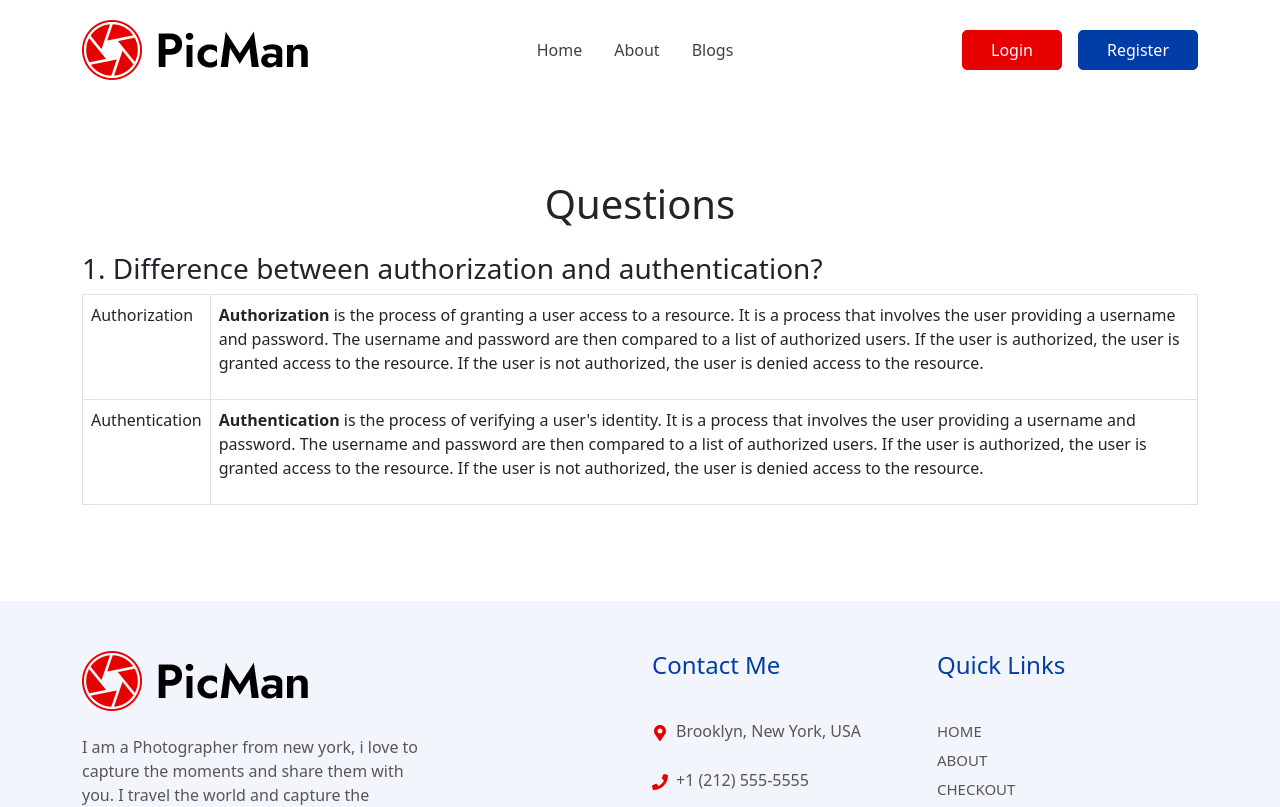
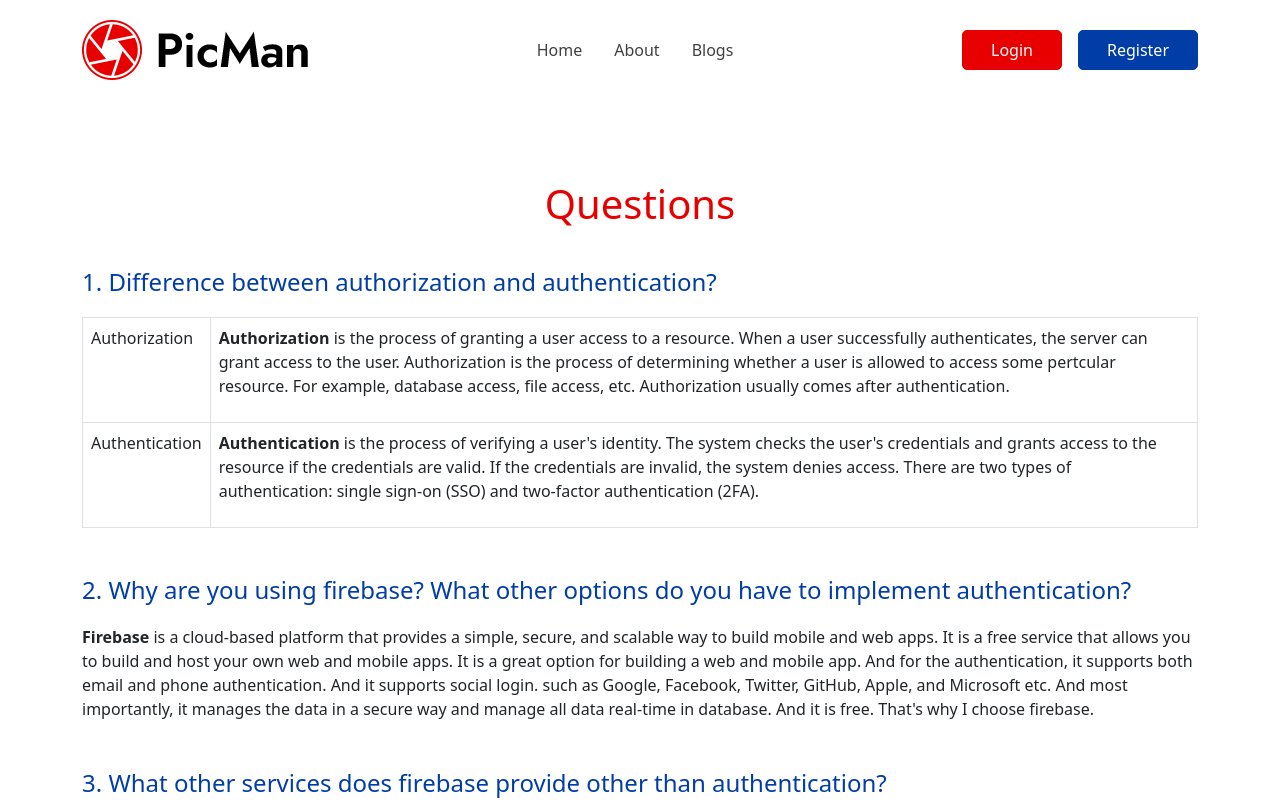
Before and after one commit to MF-React-Projects/PicMan, a React (Create React App) app: page /blogs in a window 1280 px wide. Shown: the top 807 px of the page. Built offline with nearby package versions, Linux system fonts and the light colour scheme; no server answers.

Commit message:
question answer

```diff
--- /dev/null
+++ b/src/Pages/Blog/Blog.css
@@ -0,0 +1,9 @@
+.question-header{
+    margin-bottom: 40px;
+    color:#e80000;
+}
+
+.question-title{
+    color:#003DA7;
+    margin-bottom: 20px;
+}
--- a/src/Pages/Blog/Blog.js
+++ b/src/Pages/Blog/Blog.js
@@ -1,23 +1,20 @@
 import React from 'react';
+import './Blog.css';
 import {Container} from "react-bootstrap";
 
 const Blog = () => {
     return (
         <div style={{padding: '80px 0'}}>
             <Container>
-                <h1 className='text-center mb-4'>Questions</h1>
-                <h3>1. Difference between authorization and authentication?</h3>
-                <table className='table table-bordered'>
+                <h1 className='text-center question-header'>Questions</h1>
+                <h4 className='question-title'>1. Difference between authorization and authentication?</h4>
+                <table className='table table-bordered mb-5'>
                     <tbody>
                     <tr>
                         <td>Authorization</td>
                         <td>
                             <p>
-                                <b>Authorization</b> is the process of granting a user access to a resource.
-                                It is a process that involves the user providing a username and password.
-                                The username and password are then compared to a list of authorized users.
-                                If the user is authorized, the user is granted access to the resource.
-                                If the user is not authorized, the user is denied access to the resource.
+                                <b>Authorization</b> is the process of granting a user access to a resource. When a user successfully authenticates, the server can grant access to the user. Authorization is the process of determining whether a user is allowed to access some pertcular resource. For example, database access, file access, etc. Authorization usually comes after authentication.
                             </p>
                         </td>
                     </tr>
@@ -25,17 +22,22 @@ const Blog = () => {
                         <td>Authentication</td>
                         <td>
                             <p>
-                                <b>Authentication</b> is the process of verifying a user's identity.
-
-                                It is a process that involves the user providing a username and password.
-                                The username and password are then compared to a list of authorized users.
-                                If the user is authorized, the user is granted access to the resource.
-                                If the user is not authorized, the user is denied access to the resource.
+                                <b>Authentication</b> is the process of verifying a user's identity. The system checks the user's credentials and grants access to the resource if the credentials are valid. If the credentials are invalid, the system denies access. There are two types of authentication: single sign-on (SSO) and two-factor authentication (2FA).
                             </p>
                         </td>
                     </tr>
                     </tbody>
                 </table>
+
+                <h4 className='question-title'>2. Why are you using firebase? What other options do you have to implement authentication?</h4>
+                <p className='mb-5'>
+                    <b>Firebase</b> is a cloud-based platform that provides a simple, secure, and scalable way to build mobile and web apps. It is a free service that allows you to build and host your own web and mobile apps. It is a great option for building a web and mobile app. And for the authentication, it supports both email and phone authentication. And it supports social login. such as Google, Facebook, Twitter, GitHub, Apple, and Microsoft etc. And most importantly, it manages the data in a secure way and manage all data real-time in database. And it is free. That's why I choose firebase.
+                </p>
+
+                <h4 className='question-title'>3. What other services does firebase provide other than authentication?</h4>
+                <p>
+                    <b>Firebase</b> provides other services such as hosting, storage, database, cloud messaging, cloud functions, cloud firestore, google analytics, prediction, and many more. <b>Cloud messaging</b> is a service that allows you to send push notifications to your users. <b>Cloud functions</b> is a service that allows you to create server-side functions that can be triggered by events. <b>Cloud firestore</b> is a service that allows you to store and retrieve data in a NoSQL database. <b>Google analytics</b> is a service that allows you to track your users' behavior on your website. <b>Prediction</b> is a service that allows you to make machine learning models available to your users.
+                </p>
             </Container>
         </div>
     );
```
